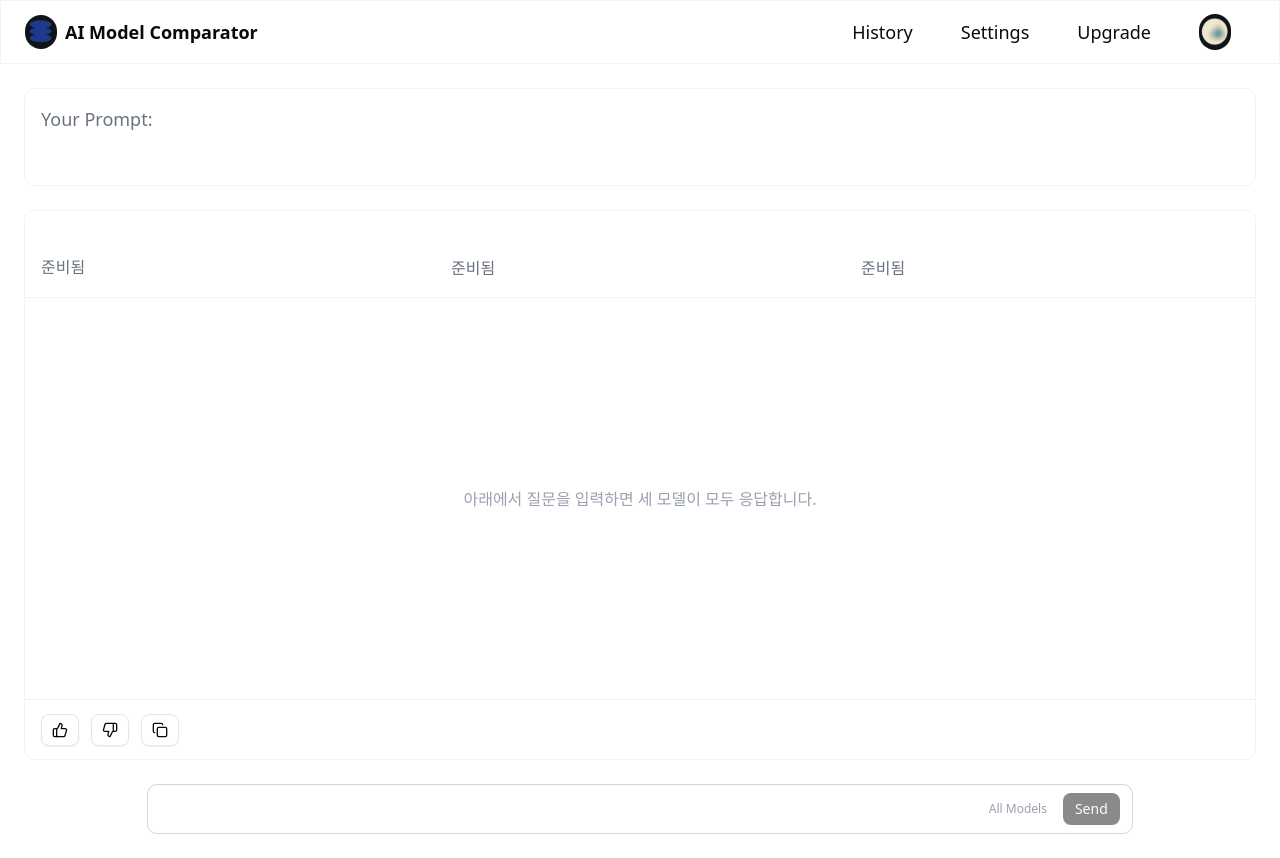
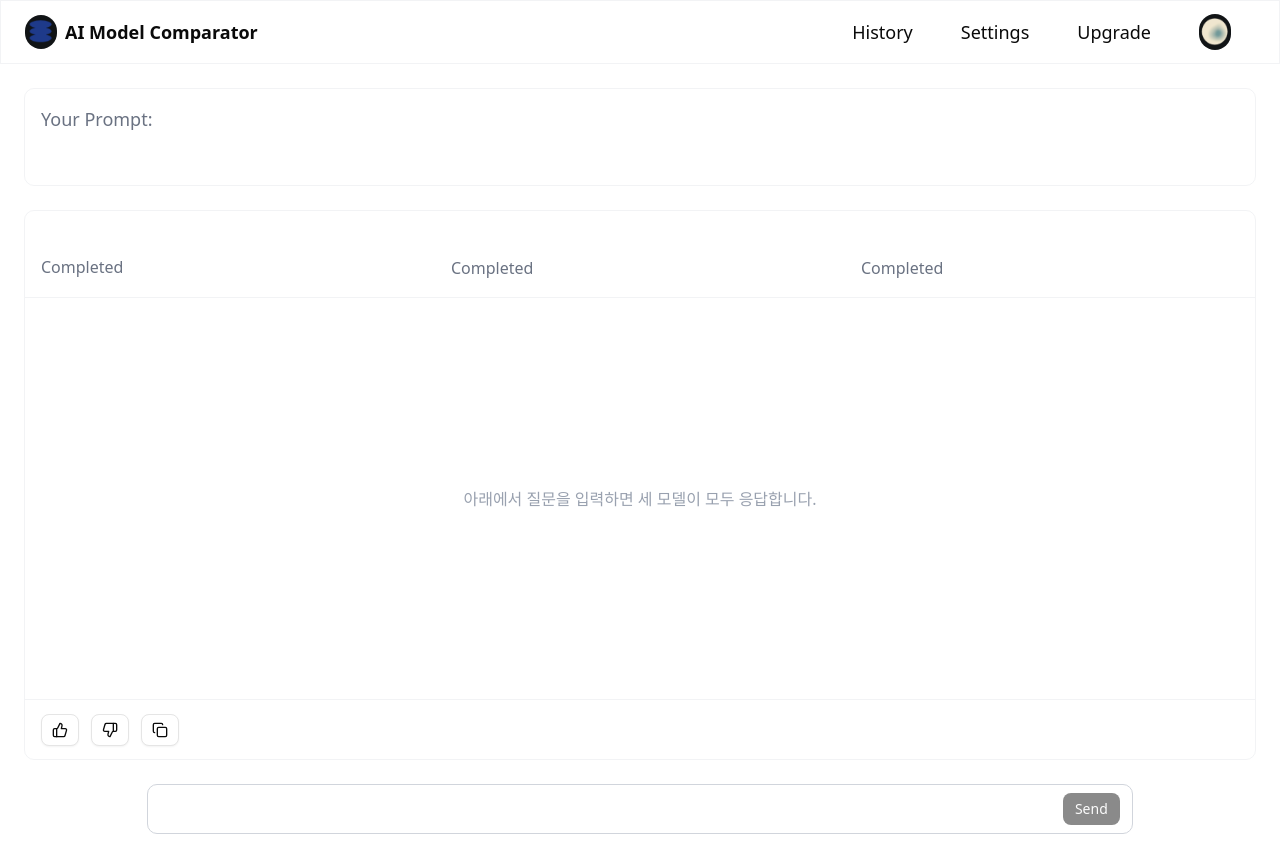
Before and after one commit to suu1006/nextjs16-practice, a Next.js app: page /chat in a window 1280 px wide. Built offline with nearby package versions, Linux system fonts and the light colour scheme.

Commit message:
[Fix] 파일 위치 변경

```diff
--- a/app/api/chat/route.ts
+++ b/app/api/chat/route.ts
@@ -9,7 +9,7 @@ type ModelType = "claude" | "gpt" | "gemini";
 const MODEL_MAP: Record<ModelType, string> = {
   claude: "llama3.1", // Claude 대신 llama3.1 사용
   gpt: "mistral", // GPT 대신 mistral 사용
-  gemini: "gemma2", // Gemini 대신 gemma2 사용
+  gemini: "llama3", // Gemini 대신 gemma2 사용
 };
 
 export async function POST(req: NextRequest) {
--- a/app/chat/page.tsx
+++ b/app/chat/page.tsx
@@ -7,7 +7,8 @@ import Image from "next/image";
 import { Button } from "@/components/ui/button";
 import { Loader2 } from "lucide-react";
 import { ThumbsUp, ThumbsDown, Copy } from "lucide-react";
-import { markdownComponents } from "@/app/components/common/markdown-components";
+import { markdownComponents } from "@/components/ui/markdown-components";
+import { ModelTab } from "@/features/chat/components/model-tabs";
 
 type ModelType = "claude" | "gpt" | "gemini";
 
@@ -217,54 +218,24 @@ export default function ChatPage() {
         <div className="h-[550px] rounded-lg flex flex-col mt-6 border border-gray-200/50 dark:border-white/10">
           {/* 모델 탭 */}
           <div className="flex flex-row items-center justify-between w-full border-b border-gray-200/50 dark:border-white/10">
-            <div
-              className={`text-white p-4 w-1/3 text-xl hover:bg-gray-100/10 cursor-pointer transition-all ${
-                selectedModel === "claude" ? "border-b-2 border-white" : ""
-              }`}
-              onClick={() => setSelectedModel("claude")}>
-              Claude 3.7 Sonnet
-              <div className="text-base text-gray-500 flex items-center gap-1">
-                {modelResponses.claude.isLoading ? (
-                  <>
-                    <span>응답 생성 중...</span>
-                  </>
-                ) : (
-                  "준비됨"
-                )}
-              </div>
-            </div>
-            <div
-              className={`text-white p-4 w-1/3 text-xl hover:bg-gray-100/10 cursor-pointer transition-all ${
-                selectedModel === "gpt" ? "border-b-2 border-white" : ""
-              }`}
-              onClick={() => setSelectedModel("gpt")}>
-              GPT 4.0
-              <div className="text-base text-gray-500 flex items-center gap-1">
-                {modelResponses.gpt.isLoading ? (
-                  <>
-                    <span>응답 생성 중...</span>
-                  </>
-                ) : (
-                  "준비됨"
-                )}
-              </div>
-            </div>
-            <div
-              className={`text-white p-4 w-1/3 text-xl hover:bg-gray-100/10 cursor-pointer transition-all ${
-                selectedModel === "gemini" ? "border-b-2 border-white" : ""
-              }`}
-              onClick={() => setSelectedModel("gemini")}>
-              Gemini Pro
-              <div className="text-base text-gray-500 flex items-center gap-1">
-                {modelResponses.gemini.isLoading ? (
-                  <>
-                    <span>응답 생성 중...</span>
-                  </>
-                ) : (
-                  "준비됨"
-                )}
-              </div>
-            </div>
+            <ModelTab
+              modelName="Claude 3.7 Sonnet"
+              isSelected={selectedModel === "claude"}
+              isLoading={modelResponses.claude.isLoading}
+              onClick={() => setSelectedModel("claude")}
+            />
+            <ModelTab
+              modelName="GPT 4.0"
+              isSelected={selectedModel === "gpt"}
+              isLoading={modelResponses.gpt.isLoading}
+              onClick={() => setSelectedModel("gpt")}
+            />
+            <ModelTab
+              modelName="Gemini Pro"
+              isSelected={selectedModel === "gemini"}
+              isLoading={modelResponses.gemini.isLoading}
+              onClick={() => setSelectedModel("gemini")}
+            />
           </div>
 
           {/* 답변 영역 */}
@@ -362,17 +333,6 @@ export default function ChatPage() {
             disabled={Object.values(modelResponses).some((r) => r.isLoading)}
           />
 
-          <div className="text-xs text-gray-400 px-2 flex items-center gap-1">
-            {Object.values(modelResponses).some((r) => r.isLoading) ? (
-              <>
-                <Loader2 className="w-4 h-4 animate-spin" />
-                <span>생성 중</span>
-              </>
-            ) : (
-              "All Models"
-            )}
-          </div>
-
           <Button
             size="sm"
             className="h-8 px-3 flex items-center gap-1"
@@ -383,8 +343,7 @@ export default function ChatPage() {
             }>
             {Object.values(modelResponses).some((r) => r.isLoading) ? (
               <>
-                <Loader2 className="w-3 h-3 animate-spin" />
-                <span>전송 중</span>
+                <span>⏹️</span>
               </>
             ) : (
               "Send"
--- /dev/null
+++ b/features/chat/components/model-tabs.tsx
@@ -0,0 +1,32 @@
+type ModelTabProps = {
+  modelName: string;
+  isSelected: boolean;
+  isLoading: boolean;
+  onClick: () => void;
+};
+
+export function ModelTab({
+  modelName,
+  isSelected,
+  isLoading,
+  onClick,
+}: ModelTabProps) {
+  return (
+    <div
+      className={`text-white p-4 w-1/3 text-xl hover:bg-gray-100/10 cursor-pointer transition-all ${
+        isSelected ? "border-b-2 border-white" : ""
+      }`}
+      onClick={onClick}>
+      {modelName}
+      <div className="text-base text-gray-500 flex items-center gap-1">
+        {isLoading ? (
+          <>
+            <span>응답 생성 중...</span>
+          </>
+        ) : (
+          "Completed"
+        )}
+      </div>
+    </div>
+  );
+}
```
Also changed, not shown: components/ui/markdown-components.tsx (renamed from app/components/common/markdown-components.tsx), features/posts/store/useCounter.ts (renamed from app/fetures/posts/store/useCounter.ts).
